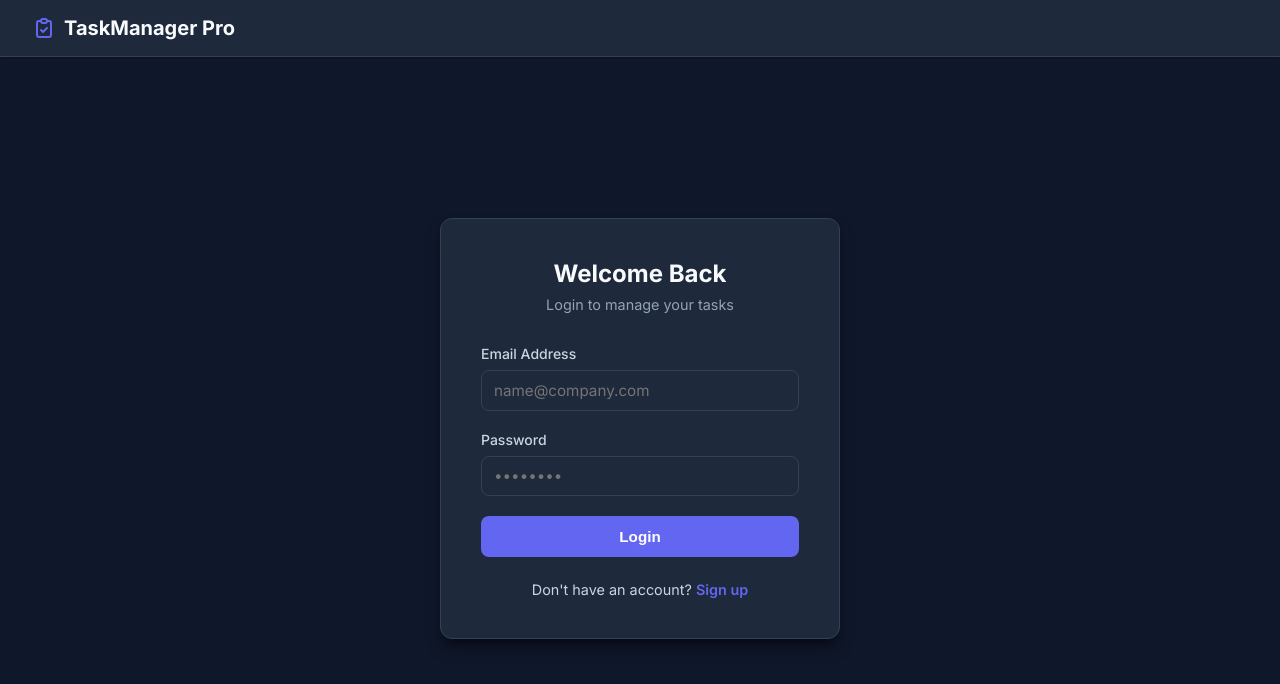
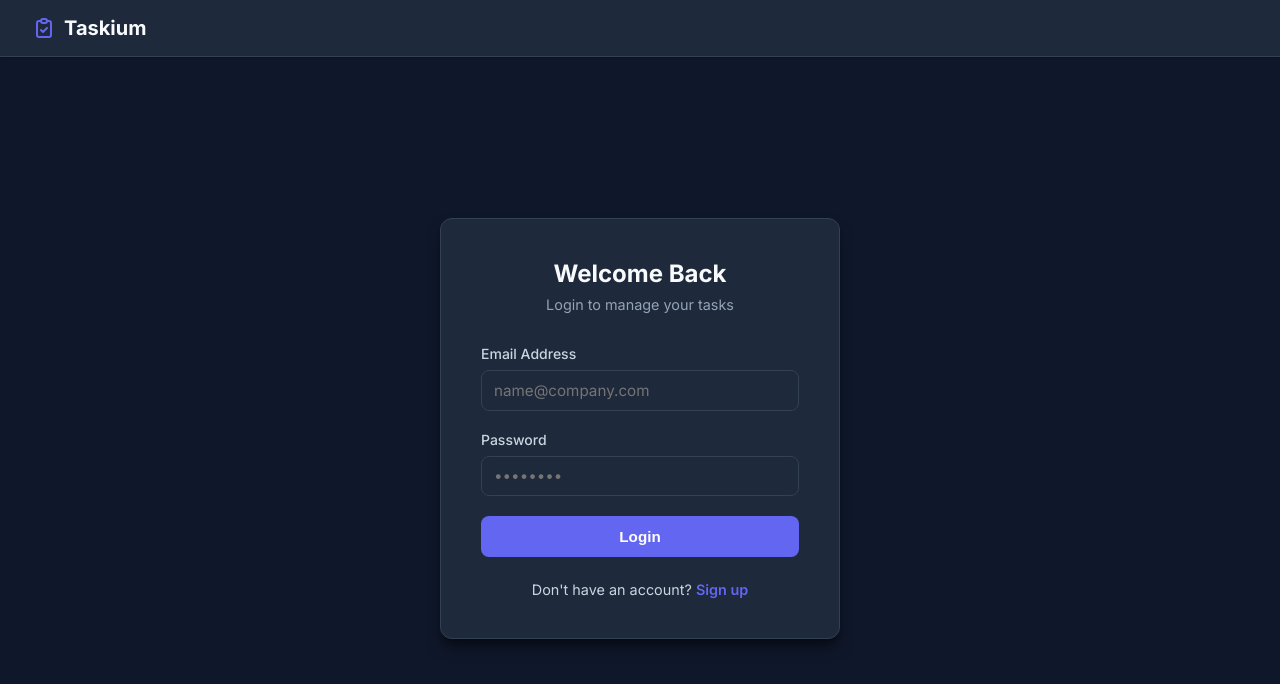
Before and after one commit to ArunPragas2001/TaskManager, a website: page public/login.html in a window 1280 px wide. Drawn offline with Linux system fonts and the light colour scheme.

Commit message:
name changed into Taskium

```diff
--- a/public/login.html
+++ b/public/login.html
@@ -3,7 +3,7 @@
 <head>
     <meta charset="UTF-8">
     <meta name="viewport" content="width=device-width, initial-scale=1.0">
-    <title>Login - TaskManager Pro</title>
+    <title>Login - Taskium</title>
     <link rel="preconnect" href="https://fonts.googleapis.com">
     <link rel="preconnect" href="https://fonts.gstatic.com" crossorigin>
     <link href="https://fonts.googleapis.com/css2?family=Inter:wght@400;500;600;700&display=swap" rel="stylesheet">
@@ -15,7 +15,7 @@
             <svg class="brand-icon" fill="none" stroke="currentColor" viewBox="0 0 24 24" xmlns="http://www.w3.org/2000/svg">
                 <path stroke-linecap="round" stroke-linejoin="round" stroke-width="2" d="M9 5H7a2 2 0 00-2 2v12a2 2 0 002 2h10a2 2 0 002-2V7a2 2 0 00-2-2h-2M9 5a2 2 0 002 2h2a2 2 0 002-2M9 5a2 2 0 012-2h2a2 2 0 012 2m-6 9l2 2 4-4"></path>
             </svg>
-            TaskManager Pro
+            Taskium
         </div>
     </nav>
 
```
Also changed, not shown: public/index.html (+1 -1 lines), public/register.html (+2 -2 lines).
